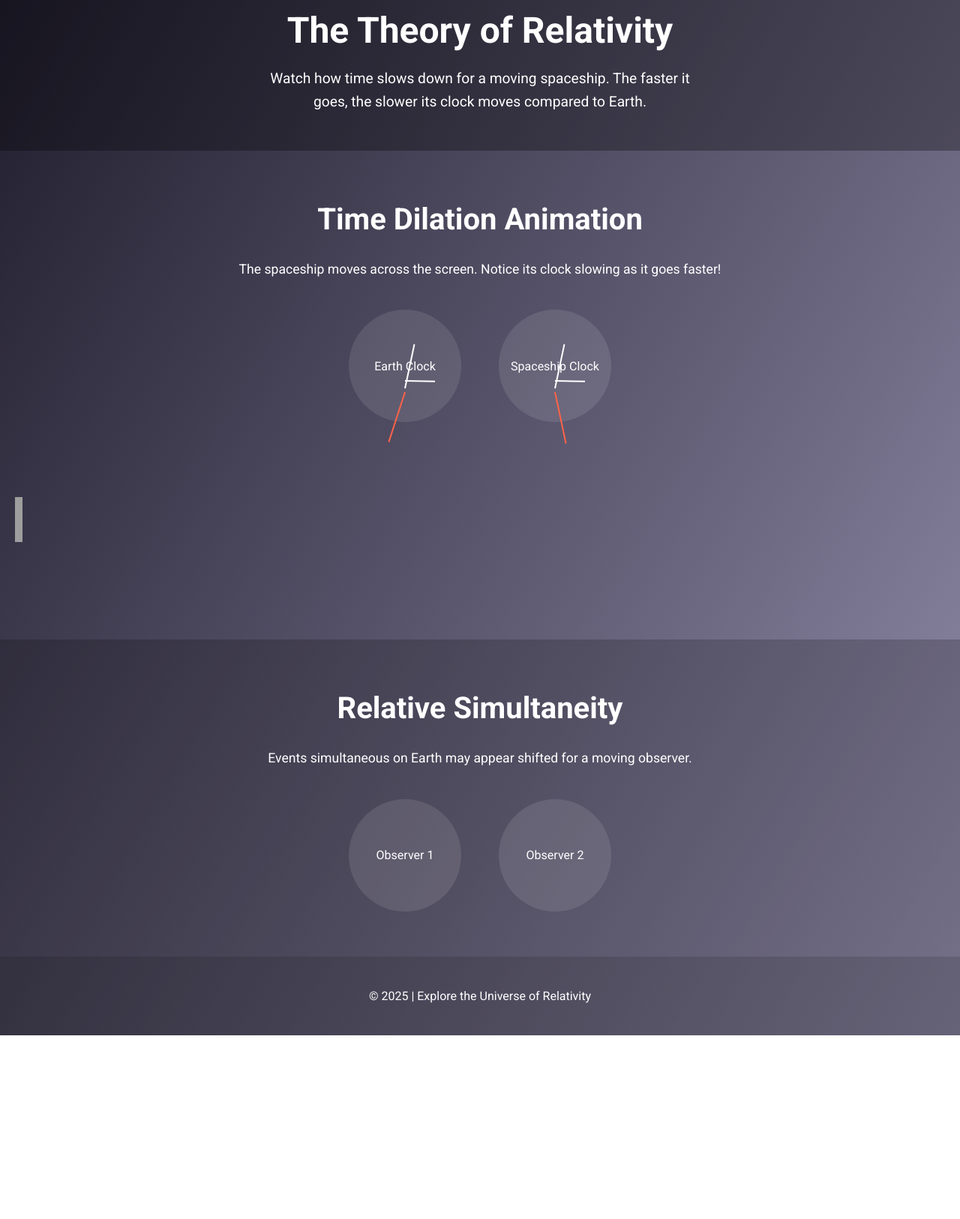
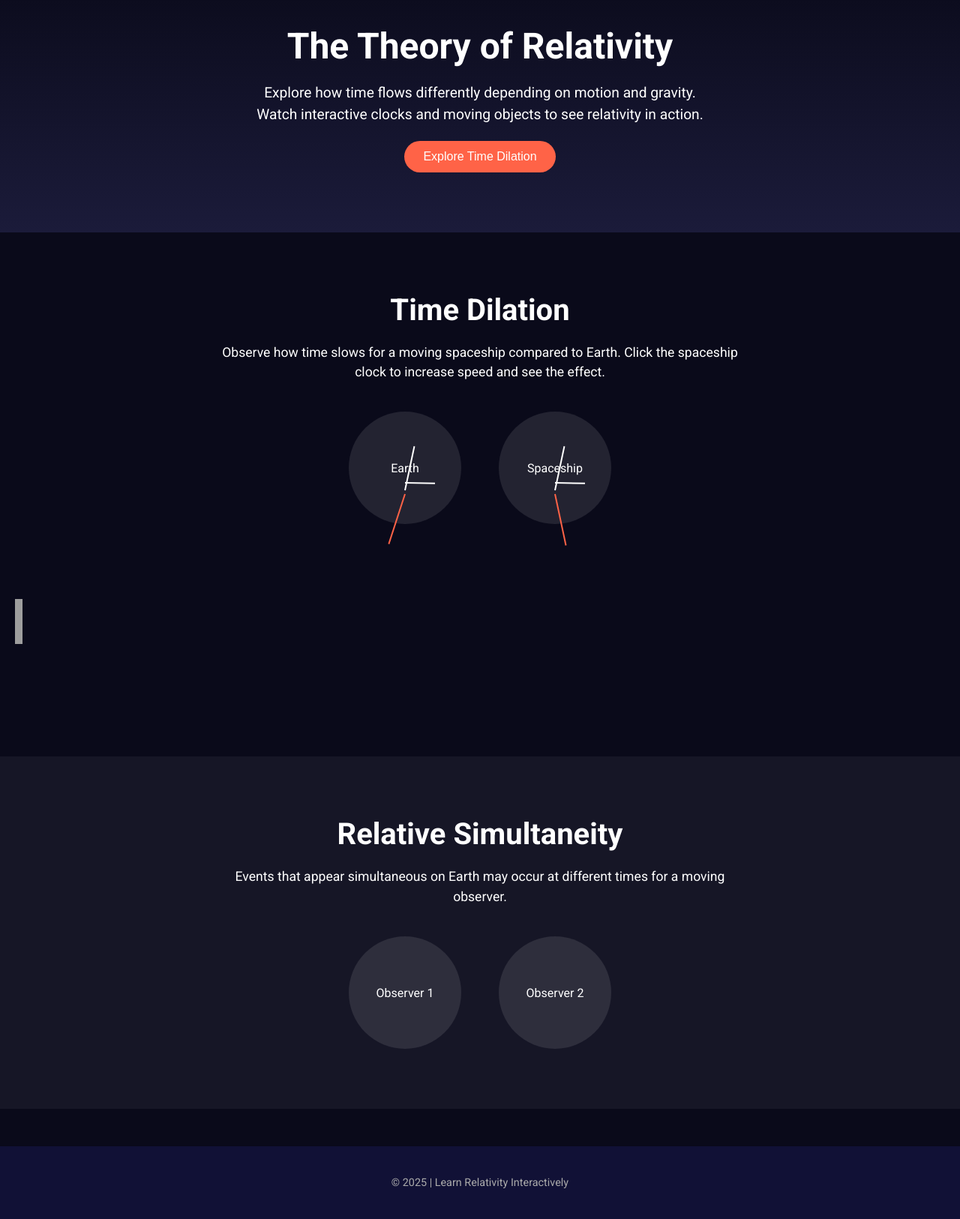
Before and after one commit to r3dg33k/ToR, a plain HTML site: page index.html in a window 1280 px wide. Shown: the part 47-1673 px from the top of the page at 75% size. Before the commit the page ends 1428 px from the top, so only its background shows below. Drawn offline with Linux system fonts and the light colour scheme; grey boxes are pictures that could not be loaded.

Commit message:
Update index.html

```diff
--- a/index.html
+++ b/index.html
@@ -3,77 +3,86 @@
 <head>
 <meta charset="UTF-8">
 <meta name="viewport" content="width=device-width, initial-scale=1.0">
-  <title>Theory of Relativity Visualized</title>
+<title>The Theory of Relativity</title>
 <link href="https://fonts.googleapis.com/css2?family=Roboto:wght@400;700&display=swap" rel="stylesheet">
 <style>
   * { margin:0; padding:0; box-sizing:border-box; }
-    body { font-family:'Roboto', sans-serif; background: linear-gradient(120deg,#1f1c2c,#928dab); color:#fff; line-height:1.6; overflow-x:hidden; }
-    header { text-align:center; padding:50px 20px; background: rgba(0,0,0,0.3);}
-    header h1 { font-size:3rem; margin-bottom:10px;}
-    header p { font-size:1.2rem; max-width:600px; margin:auto;}
-    section { padding:60px 20px; text-align:center; position:relative;}
-    section h2 { font-size:2.5rem; margin-bottom:20px;}
-    section p { max-width:700px; margin:auto; font-size:1.1rem; margin-bottom:40px;}
+  body { font-family:'Roboto', sans-serif; background:#0a0a1a; color:#fff; overflow-x:hidden; }
+  header { text-align:center; padding:80px 20px; background: linear-gradient(to bottom, #0a0a1a, #1b1b3a); }
+  header h1 { font-size:3rem; margin-bottom:20px; }
+  header p { font-size:1.2rem; max-width:600px; margin:auto; line-height:1.5; }
+  .btn { padding:12px 25px; background:#ff6347; border:none; border-radius:25px; color:#fff; font-size:1rem; cursor:pointer; margin-top:20px; transition:0.3s; }
+  .btn:hover { background:#ff8566; }
 
-    .clock-container { display:flex; justify-content:center; gap:50px; flex-wrap:wrap;}
-    .clock { background: rgba(255,255,255,0.1); border-radius:50%; width:150px; height:150px; position:relative; display:flex; align-items:center; justify-content:center; cursor:pointer; transition: transform 0.3s ease;}
-    .clock:hover { transform: scale(1.1);}
+  section { padding:80px 20px; text-align:center; }
+  section h2 { font-size:2.5rem; margin-bottom:20px; }
+  section p { max-width:700px; margin:auto; font-size:1.1rem; margin-bottom:40px; line-height:1.5; }
+
+  .clock-container { display:flex; justify-content:center; gap:50px; flex-wrap:wrap; margin-top:40px; }
+  .clock { background: rgba(255,255,255,0.1); border-radius:50%; width:150px; height:150px; position:relative; display:flex; align-items:center; justify-content:center; transition:transform 0.3s ease; }
+  .clock:hover { transform: scale(1.05); }
   .hand { position:absolute; width:2px; background:#fff; transform-origin: bottom center; }
-    .hour { height:40px;}
-    .minute { height:60px;}
-    .second { height:70px; background:#ff6347;}
+  .hour { height:40px; }
+  .minute { height:60px; }
+  .second { height:70px; background:#ff6347; }
 
-    .spaceship-container { position:relative; height:200px; margin-top:30px; overflow:hidden;}
+  .spaceship-container { position:relative; height:200px; margin-top:30px; overflow:hidden; }
   .spaceship { position:absolute; top:50%; left:-100px; width:80px; transform:translateY(-50%); }
 
-    footer { text-align:center; padding:40px 20px; background: rgba(0,0,0,0.3); }
+  footer { text-align:center; padding:40px 20px; background:#111136; margin-top:50px; font-size:0.9rem; color:#aaa; }
+
 </style>
 </head>
 <body>
 
 <header>
   <h1>The Theory of Relativity</h1>
-  <p>Watch how time slows down for a moving spaceship. The faster it goes, the slower its clock moves compared to Earth.</p>
+  <p>Explore how time flows differently depending on motion and gravity. Watch interactive clocks and moving objects to see relativity in action.</p>
+  <button class="btn" onclick="scrollToSection('timeDilation')">Explore Time Dilation</button>
 </header>
 
-<section>
-  <h2>Time Dilation Animation</h2>
-  <p>The spaceship moves across the screen. Notice its clock slowing as it goes faster!</p>
+<section id="timeDilation">
+  <h2>Time Dilation</h2>
+  <p>Observe how time slows for a moving spaceship compared to Earth. Click the spaceship clock to increase speed and see the effect.</p>
 
   <div class="clock-container">
-    <div class="clock" id="earthClock">Earth Clock</div>
-    <div class="clock" id="shipClock">Spaceship Clock</div>
+    <div class="clock" id="earthClock">Earth</div>
+    <div class="clock" id="shipClock">Spaceship</div>
   </div>
 
   <div class="spaceship-container">
-    <img src="https://i.imgur.com/xVfQJPI.png" class="spaceship" id="spaceship" alt="spaceship">
+    <img src="https://i.imgur.com/xVfQJPI.png" class="spaceship" id="spaceship" alt="Spaceship">
   </div>
 </section>
 
-<section style="background: rgba(0,0,0,0.2);">
+<section id="simultaneity" style="background: rgba(255,255,255,0.05);">
   <h2>Relative Simultaneity</h2>
-  <p>Events simultaneous on Earth may appear shifted for a moving observer.</p>
+  <p>Events that appear simultaneous on Earth may occur at different times for a moving observer.</p>
   <div class="clock-container">
-    <div class="clock" onclick="alert('Lightning strikes simultaneous on Earth. Moving observer sees them differently.')">Observer 1</div>
-    <div class="clock" onclick="alert('Moving observer perceives event times differently.')">Observer 2</div>
+    <div class="clock" onclick="alert('Lightning strikes appear simultaneous on Earth but are shifted for a moving observer.')">Observer 1</div>
+    <div class="clock" onclick="alert('Moving observer perceives events differently.')">Observer 2</div>
   </div>
 </section>
 
 <footer>
-  &copy; 2025 | Explore the Universe of Relativity
+  &copy; 2025 | Learn Relativity Interactively
 </footer>
 
 <script>
+  // Scroll to section smoothly
+  function scrollToSection(id) {
+    document.getElementById(id).scrollIntoView({behavior: 'smooth'});
+  }
+
   const earthClock = document.getElementById('earthClock');
   const shipClock = document.getElementById('shipClock');
   const spaceship = document.getElementById('spaceship');
 
-  let speedFactor = 0.01; // starting speed (fraction of screen per tick)
-  const maxSpeedFactor = 0.05;
-  let position = -100; // start left outside screen
+  let speedFactor = 0.01;
+  const maxSpeed = 0.05;
+  let position = -100;
   const screenWidth = window.innerWidth;
 
-  // Create hands for clocks
   function createHands(clock) {
     ['hour','minute','second'].forEach(cls => {
       const hand = document.createElement('div');
@@ -84,8 +93,8 @@
   createHands(earthClock);
   createHands(shipClock);
 
-  // Update clocks every animation frame
   let startTime = Date.now();
+
   function animate() {
     const now = new Date();
     const elapsed = Date.now() - startTime;
@@ -95,26 +104,25 @@
     earthClock.querySelector('.minute').style.transform = `rotate(${6*now.getMinutes()}deg)`;
     earthClock.querySelector('.second').style.transform = `rotate(${6*now.getSeconds()}deg)`;
 
-    // Spaceship clock slows based on speedFactor
+    // Spaceship clock slows with speedFactor
     let slowedTime = new Date(startTime + elapsed*speedFactor);
     shipClock.querySelector('.hour').style.transform = `rotate(${30*slowedTime.getHours()+slowedTime.getMinutes()/2}deg)`;
     shipClock.querySelector('.minute').style.transform = `rotate(${6*slowedTime.getMinutes()}deg)`;
     shipClock.querySelector('.second').style.transform = `rotate(${6*slowedTime.getSeconds()}deg)`;
 
-    // Move spaceship across screen
+    // Move spaceship
     position += speedFactor*10;
-    if(position > screenWidth) { position = -100; speedFactor = 0.01; } // reset
+    if(position > screenWidth) { position=-100; speedFactor=0.01; }
     spaceship.style.left = position + 'px';
 
     requestAnimationFrame(animate);
   }
-
   animate();
 
-  // Increase speed on click
+  // Click spaceship clock to increase speed
   shipClock.addEventListener('click', () => {
     speedFactor += 0.01;
-    if(speedFactor > maxSpeedFactor) speedFactor = 0.01; // reset
+    if(speedFactor > maxSpeed) speedFactor = 0.01;
     alert(`Spaceship speed increased! Time moves slower: factor ${speedFactor.toFixed(2)}`);
   });
 </script>
```
Lines whose indentation alone changed are shown as unchanged.
